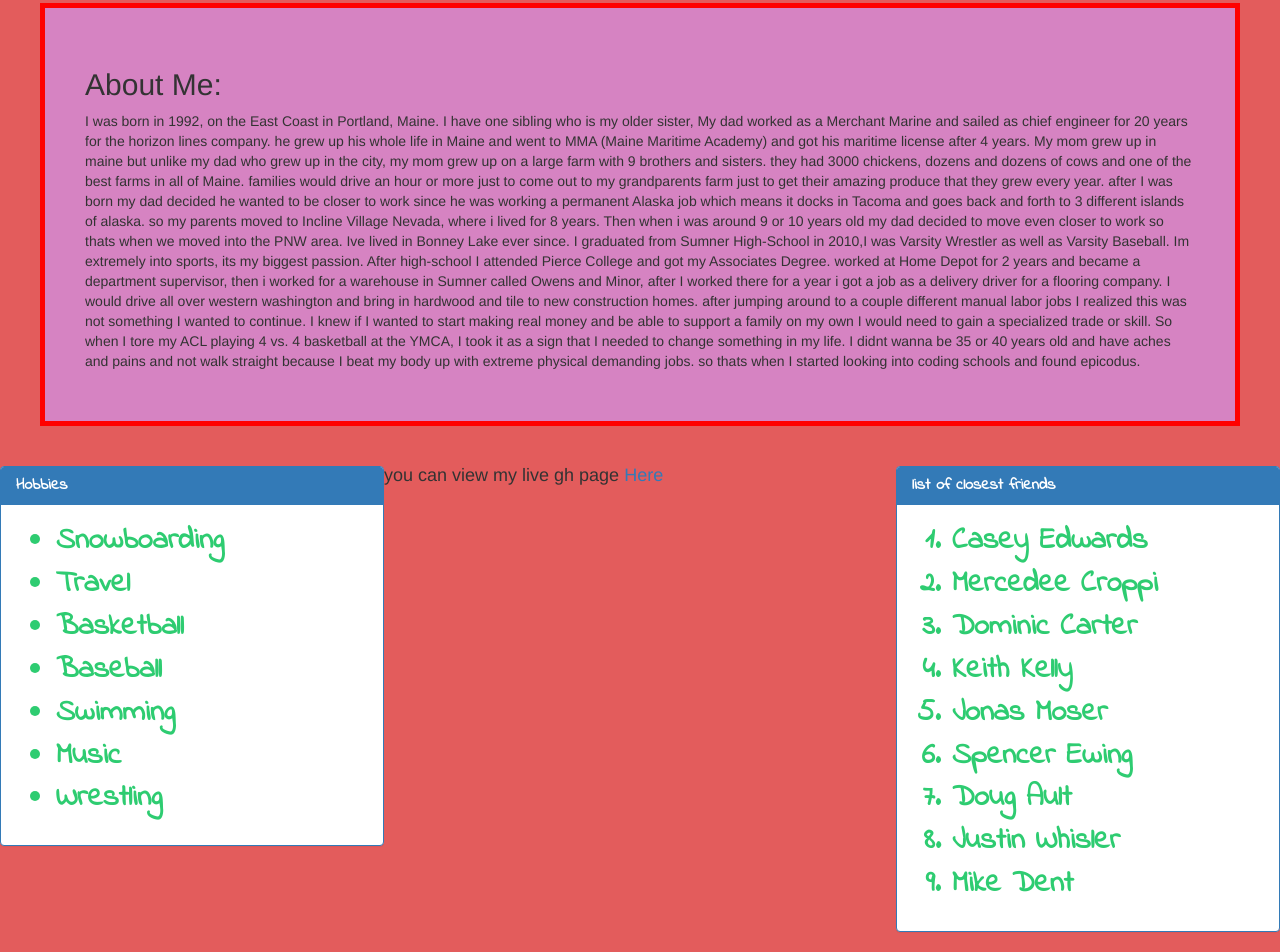
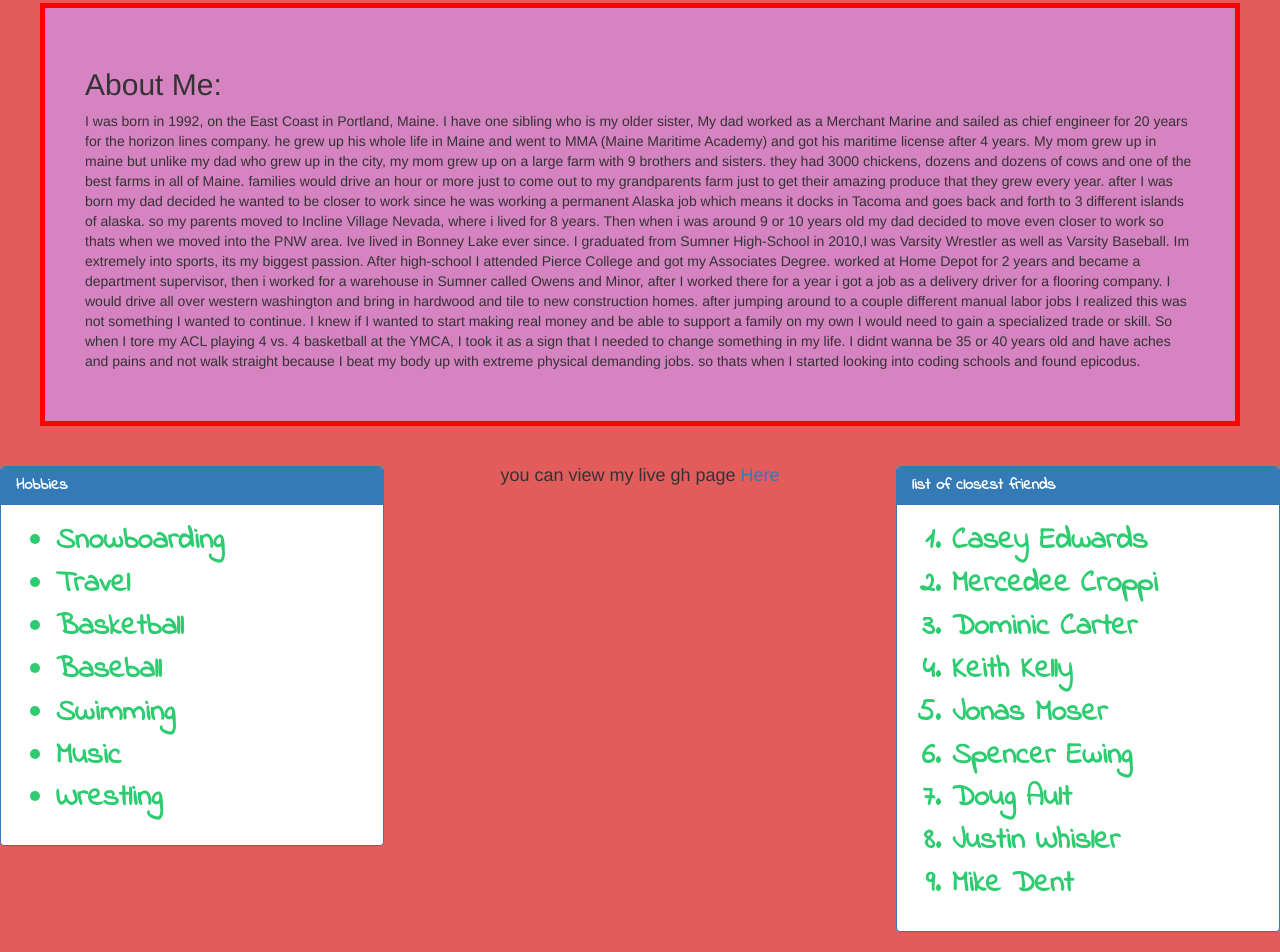
Before and after one commit to mattcaswell253/week1, a plain HTML site: page index.html in a window 1280 px wide. Shown: the part 1438-2390 px from the top of the page. Drawn offline with nearby package versions, Linux system fonts and the light colour scheme.

Commit message:
fix text align

```diff
--- a/css/styles.css
+++ b/css/styles.css
@@ -18,6 +18,9 @@ body {
   color: #2ECC71;
 }
 
+.gh {
+  text-align: center;
+}
 
 .sidebar{
   width: 30%;
--- a/index.html
+++ b/index.html
@@ -91,7 +91,9 @@
        </div>
      </div>
      </div>
+     <div class="gh">
 <h4>you can view my live gh page <a href="http://mattcaswell253.github.io/week1"> Here </a></h4>
+</div>
 </body>
 
 </html>
```
